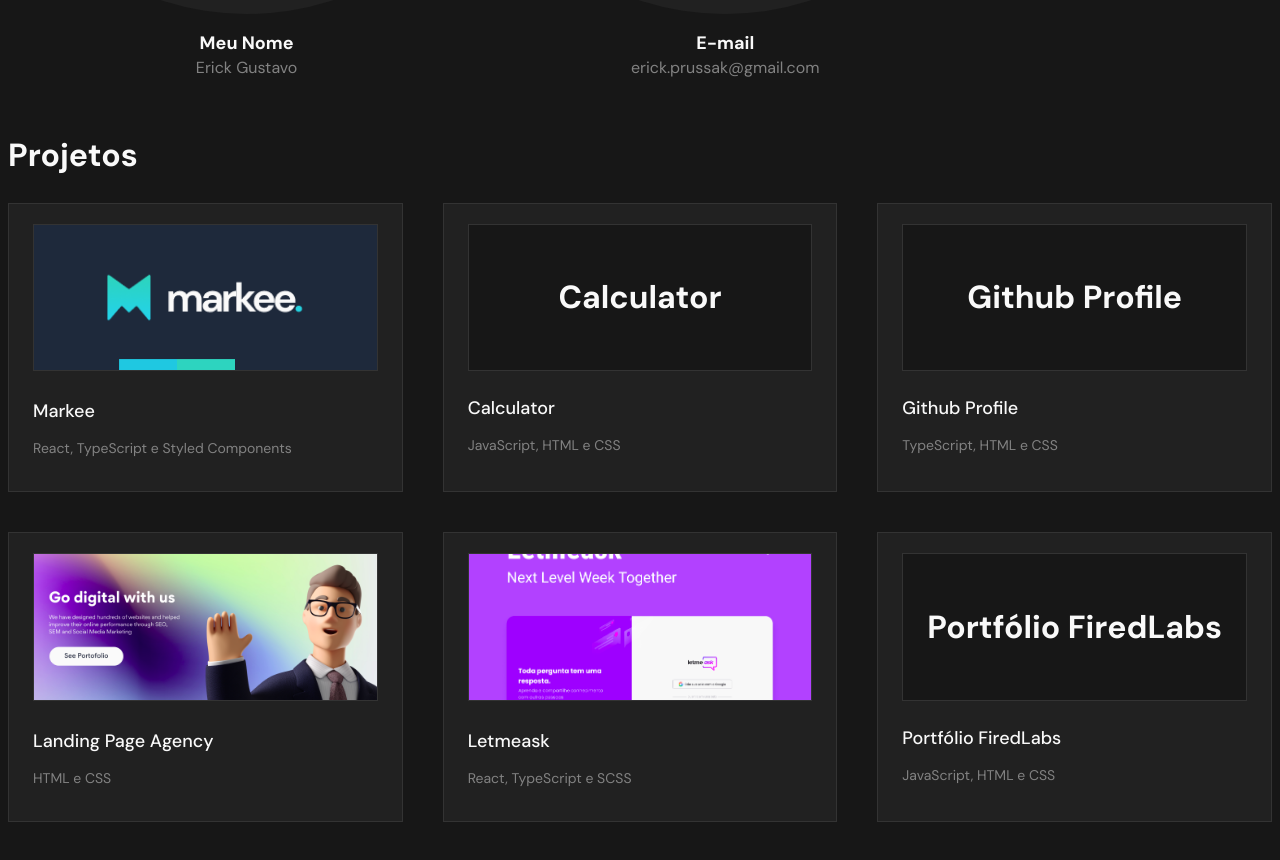
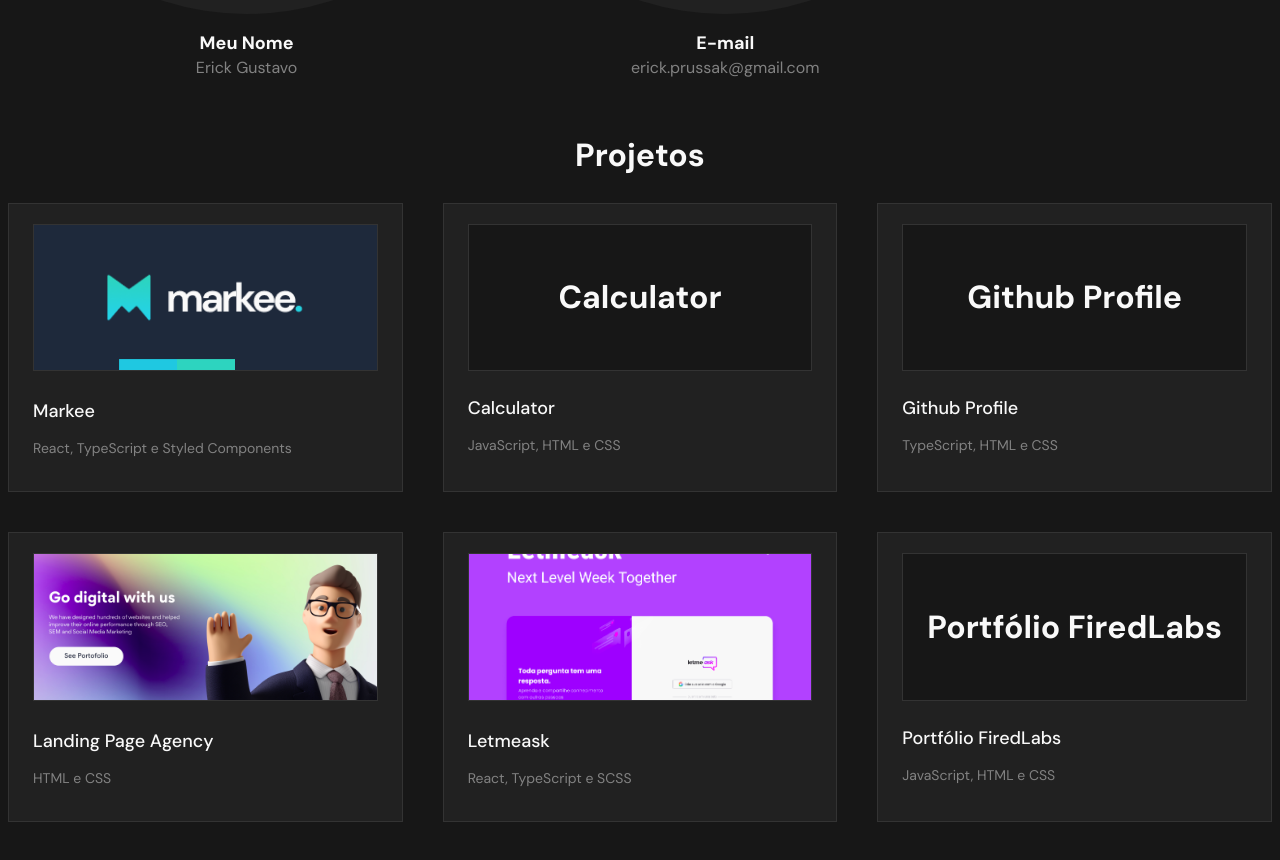
Before and after one commit to erickgust/portfolio, a React (Vite) app: page / in a window 1280 px wide. Shown: the part 1223-2083 px from the top of the page. Built offline with nearby package versions, Linux system fonts and the light colour scheme.

Commit message:
Refactor: add title component

```diff
--- a/src/about/about-styles.ts
+++ b/src/about/about-styles.ts
@@ -20,11 +20,6 @@ export const Section = styled.section`
     justify-content: space-evenly;
     gap: 2.4rem;
   }
-`
-
-export const Title = styled.h2`
-  font-size: 3.2rem;
-  color: ${({ theme }) => theme.colors.white};
 `
 
 export const Desc = styled.p`
--- a/src/about/about.tsx
+++ b/src/about/about.tsx
@@ -1,3 +1,4 @@
+import { Title } from '@/resources/title'
 import * as Icon from '@/ui/icons'
 import * as S from './about-styles'
 import { ContactCard } from './contact-card'
@@ -40,7 +41,7 @@ export function About () {
   return (
     <S.Section>
       <div>
-        <S.Title>Sobre mim</S.Title>
+        <Title>Sobre mim</Title>
         <S.Desc>
           Sou desenvolvedor web focado principalmente no front-end.
           <br />
--- a/src/projects/projects-styles.ts
+++ b/src/projects/projects-styles.ts
@@ -2,11 +2,6 @@ import styled, { css } from 'styled-components'
 
 export const Section = styled.section`
   margin: 5.6rem 0;
-`
-
-export const Title = styled.h2`
-  font-size: 3.2rem;
-  color: ${({ theme }) => theme.colors.white};
 `
 
 export const Container = styled.div`
--- a/src/projects/projects.tsx
+++ b/src/projects/projects.tsx
@@ -1,11 +1,11 @@
-import markee from '@/ui/markee.png'
+import { Title } from '@/resources/title'
 import { projects } from './projects-data'
 import * as S from './projects-styles'
 
 export function Projects () {
   return (
     <S.Section>
-      <S.Title>Projetos</S.Title>
+      <Title>Projetos</Title>
 
       <S.Container>
         {projects.map(project => (
--- /dev/null
+++ b/src/resources/title.ts
@@ -0,0 +1,7 @@
+import styled from 'styled-components'
+
+export const Title = styled.h2`
+  font-size: 3.2rem;
+  color: ${({ theme }) => theme.colors.white};
+  text-align: center;
+`
```
